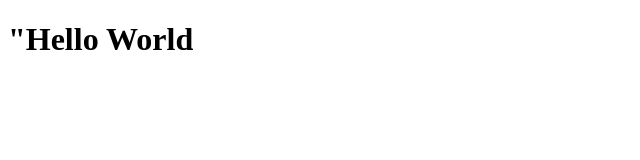
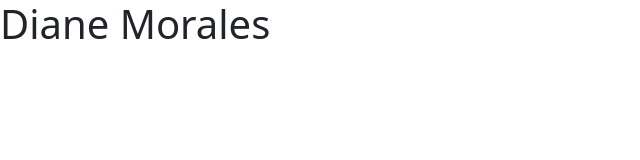
Before and after one commit to dianemorales/morales_port100, a plain HTML site: page index.html in a window 1280 px wide. Shown: the whole page, without its empty margins (0-640 px from the left). Drawn offline with nearby package versions, Linux system fonts and the light colour scheme.

Commit message:
added bootstrap

```diff
--- a/index.html
+++ b/index.html
@@ -3,9 +3,11 @@
 <head>
     <meta charset="UTF-8">
     <meta name="viewport" content="width=device-width, initial-scale=1.0">
-    <title>Document</title>
+    <title>My portfolio</title>
+    <link href="https://cdn.jsdelivr.net/npm/bootstrap@5.3.3/dist/css/bootstrap.min.css" rel="stylesheet" integrity="sha384-QWTKZyjpPEjISv5WaRU9OFeRpok6YctnYmDr5pNlyT2bRjXh0JMhjY6hW+ALEwIH" crossorigin="anonymous">
+    <script src="https://cdn.jsdelivr.net/npm/bootstrap@5.3.3/dist/js/bootstrap.bundle.min.js" integrity="sha384-YvpcrYf0tY3lHB60NNkmXc5s9fDVZLESaAA55NDzOxhy9GkcIdslK1eN7N6jIeHz" crossorigin="anonymous"></script>
 </head>
 <body>
-<h1>"Hello World</h1>
+<h1>Diane Morales</h1>
 </body>
 </html>
```
